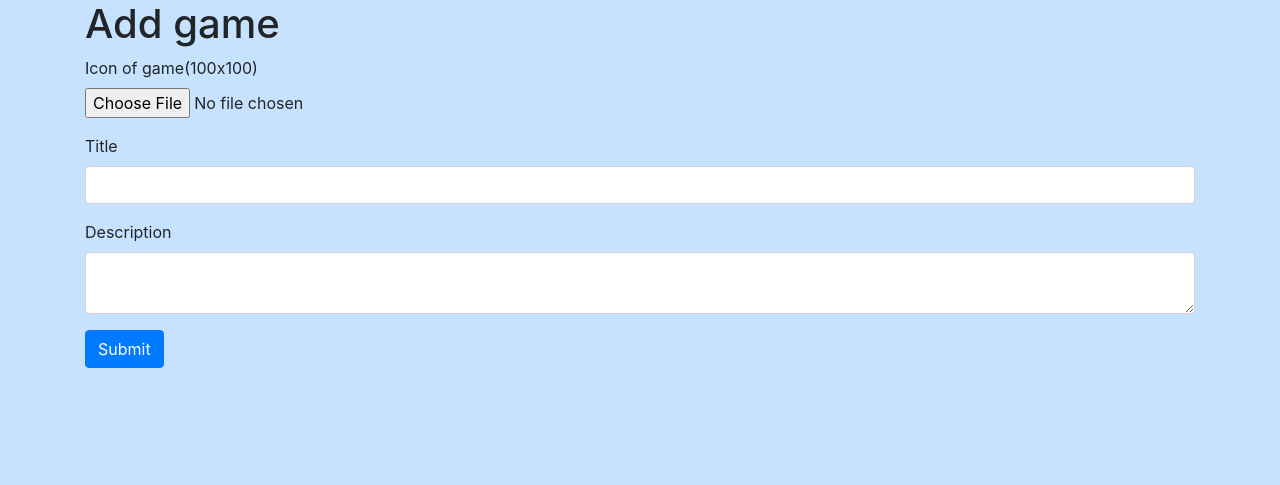
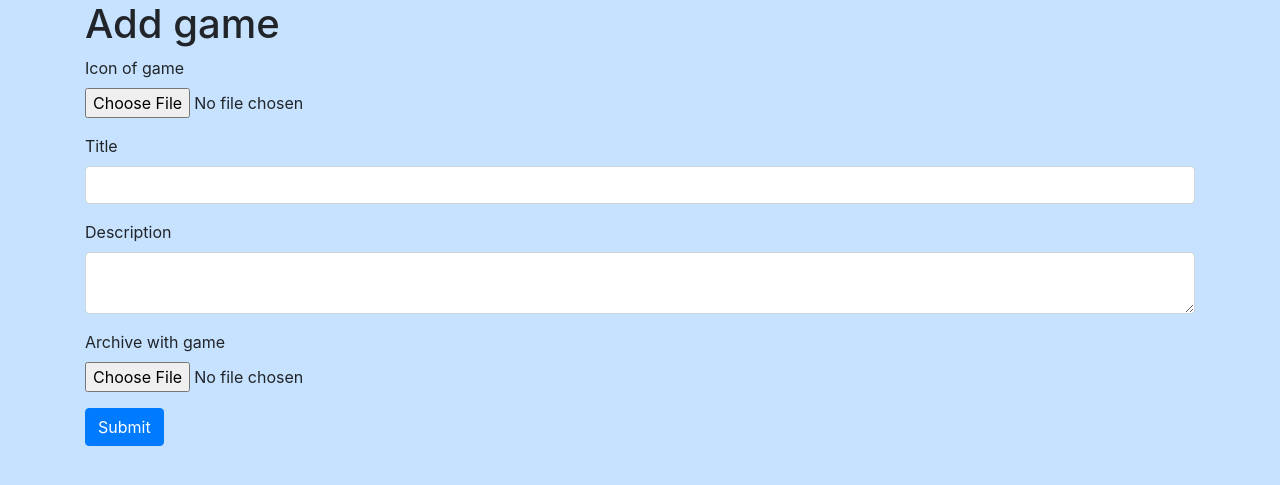
Before and after one commit to syab2/megabrain3800, a Flask app: page /add_game in a window 1280 px wide. Shown: the part 64-549 px from the top of the page. Run offline with Flask 2, Linux system fonts and the light colour scheme; a user stored in the database is signed in; some libraries are stand-ins or nearby versions.

Commit message:
добавление зип-архивов, исправление бага с авой

```diff
--- a/data/games.py
+++ b/data/games.py
@@ -15,6 +15,8 @@ class Game(SqlAlchemyBase):
     icon = sqlalchemy.Column(sqlalchemy.String, nullable=True)
     created_date = sqlalchemy.Column(sqlalchemy.DateTime, default=datetime.datetime.now)
 
+    archive = sqlalchemy.Column(sqlalchemy.String, nullable=True)
+
     user_id = sqlalchemy.Column(sqlalchemy.Integer,
                                 sqlalchemy.ForeignKey("users.id"))
 
--- a/forms/game.py
+++ b/forms/game.py
@@ -9,4 +9,5 @@ class GameForm(FlaskForm):
     icon = FileField('Icon of game', validators=[FileRequired(), FileAllowed(['jpg', 'png', 'jpeg', 'ico'], 'Images only!')])
     title = StringField('Title', validators=[DataRequired()])
     description = TextAreaField("Description")
+    archive = FileField('Archive with game', validators=[FileRequired(), FileAllowed(['zip'], 'Archives only!')])
     submit = SubmitField('Submit')
--- a/main.py
+++ b/main.py
@@ -96,11 +96,18 @@ def add_game():
     if form.validate_on_submit():
         db_sess = db_session.create_session()
         game = Game()
+
         game.title = form.title.data
         game.description = form.description.data
+
         filename = str(''.join([str(random.randint(1, 10)) for x in range(5)])) + '_' + str(secure_filename(form.icon.data.filename))
         form.icon.data.save(f'static/img/{filename}')
         game.icon = url_for('static', filename=f'img/{filename}')
+
+        filename1 = str(''.join([str(random.randint(1, 10)) for x in range(5)])) + '_' + str(secure_filename(form.archive.data.filename))
+        form.archive.data.save(f'static/games/{filename1}')
+        game.archive = url_for('static', filename=f'games/{filename1}')
+
         current_user.games.append(game)
         db_sess.merge(current_user)
         db_sess.commit()
--- a/static/css/style.css
+++ b/static/css/style.css
@@ -6,6 +6,7 @@ body {
     display: flex;
     min-width: 1000px;
     min-height: 100px;
+    border-radius: 50px;
     margin: 20px;
     background-color: #fff;
 }
--- a/templates/base.html
+++ b/templates/base.html
@@ -15,10 +15,17 @@
     <nav class="navbar navbar-light bg-light">
         <a class="navbar-brand" href="/">megabrain3800</a>
         {% if current_user.is_authenticated: %}
-            <div class="profile">
-                <img src='{{ current_user.icon }}' width="48" height="48" style="float: right;" class="icon">
-                <a class='user-name' style="display: flex; text-decoration: none; color: #000; font-size: 20px; justify-content: center; margin-top: 7px; margin-right: 7px;" href="/profile">{{ current_user.nickname }}</a>
-            </div>
+            {% if current_user.icon %}
+                <div class="profile">
+                    <img src='{{ current_user.icon }}' width="48" height="48" style="float: right;" class="icon">
+                    <a class='user-name' style="display: flex; text-decoration: none; color: #000; font-size: 20px; justify-content: center; margin-top: 7px; margin-right: 7px;" href="/profile">{{ current_user.nickname }}</a>
+                </div>
+            {% else %}
+                <div class="profile">
+                    <img src='{{ url_for("static", filename="img/user-icon.png") }}' width="48" height="48" style="float: right;" class="icon">
+                    <a class='user-name' style="display: flex; text-decoration: none; color: #000; font-size: 20px; justify-content: center; margin-top: 7px; margin-right: 7px;" href="/profile">{{ current_user.nickname }}</a>
+                </div>
+            {% endif %}
         {% else %}
             <p>
             <a class="btn btn-outline-secondary" href="/register">Registration</a>
--- a/templates/game_add.html
+++ b/templates/game_add.html
@@ -5,7 +5,7 @@
     <form action="" method="post" enctype="multipart/form-data">
         {{ form.hidden_tag() }}
         <p>
-            {{ form.icon.label }}(100x100)<br>
+            {{ form.icon.label }}<br>
             {{ form.icon(type='file', class='form-control-file') }}
             {% for error in form.icon.errors %}
                 <p class="alert alert-danger" role="alert">
@@ -31,6 +31,15 @@
                 </p>
             {% endfor %}
         </p>
+        <p>
+            {{ form.archive.label }}<br>
+            {{ form.archive(type='file', class='form-control-file') }}
+            {% for error in form.archive.errors %}
+                <p class="alert alert-danger" role="alert">
+                    {{ error }}
+                </p>
+            {% endfor %}
+        </p>
         <p>{{ form.submit(type='submit', class='btn btn-primary') }}</p>
         {{ message }}
     </form>
--- a/templates/index.html
+++ b/templates/index.html
@@ -6,7 +6,7 @@
 {% endif %}
 {% for game in games %}
     <div class="game-selection" href="/">
-        <img src="{{ game.icon }}" alt="" style="border: 2px solid #000" width="100" height="100">
+        <img src="{{ game.icon }}" alt="" style="border: 1px solid #000; border-radius: 5px;" width="100" height="100">
         <div class="d-flex flex-column">
             <div class="game-title">
                 <a class="title" href="/" style="text-decoration: none; color: #000;"><h2>{{ game.title }}</h2></a>
@@ -15,7 +15,7 @@
                 <p>{{ game.description }}</p>
             </div>
         </div>
-        <button class="button"><i class="fa fa-download"></i>Download</button>
+        <a class="btn btn-primary" href="{{ game.archive }}" download=""><img src="{{ url_for('static', filename='img/download.png') }}" alt="" style="margin: 18px 12px 0;"></a>
     </div>
 {% endfor %}
 {% endblock %}
--- a/templates/profile.html
+++ b/templates/profile.html
@@ -1,7 +1,11 @@
 {% extends "base.html" %}
 
 {% block content %}
-    <img src='{{ user.icon }}' class="rounded mx-auto d-block" width="100" height="100" id="photo" name="file">
+    {% if user.icon %}
+        <img src='{{ user.icon }}' class="rounded mx-auto d-block" width="100" height="100" id="photo" name="file">
+    {% else %}
+        <img src='{{ url_for("static", filename="img/user-icon.png") }}' class="rounded mx-auto d-block" width="100" height="100" id="photo" name="file">
+    {% endif %}
     <h3 class='text-center'>{{ current_user.nickname }}</h3>
     <p class="fixed-bottom text-center">
         <a type="button" class="btn btn-outline-success" href="/edit_profile">Редактировать</a>
```
Also changed, not shown: db/mega.db, static/img/101154_firefox_kMcJtlzvb4.png (added), static/img/98472_tyanka.jpg (added), static/img/download.png (added), 1 other file.
